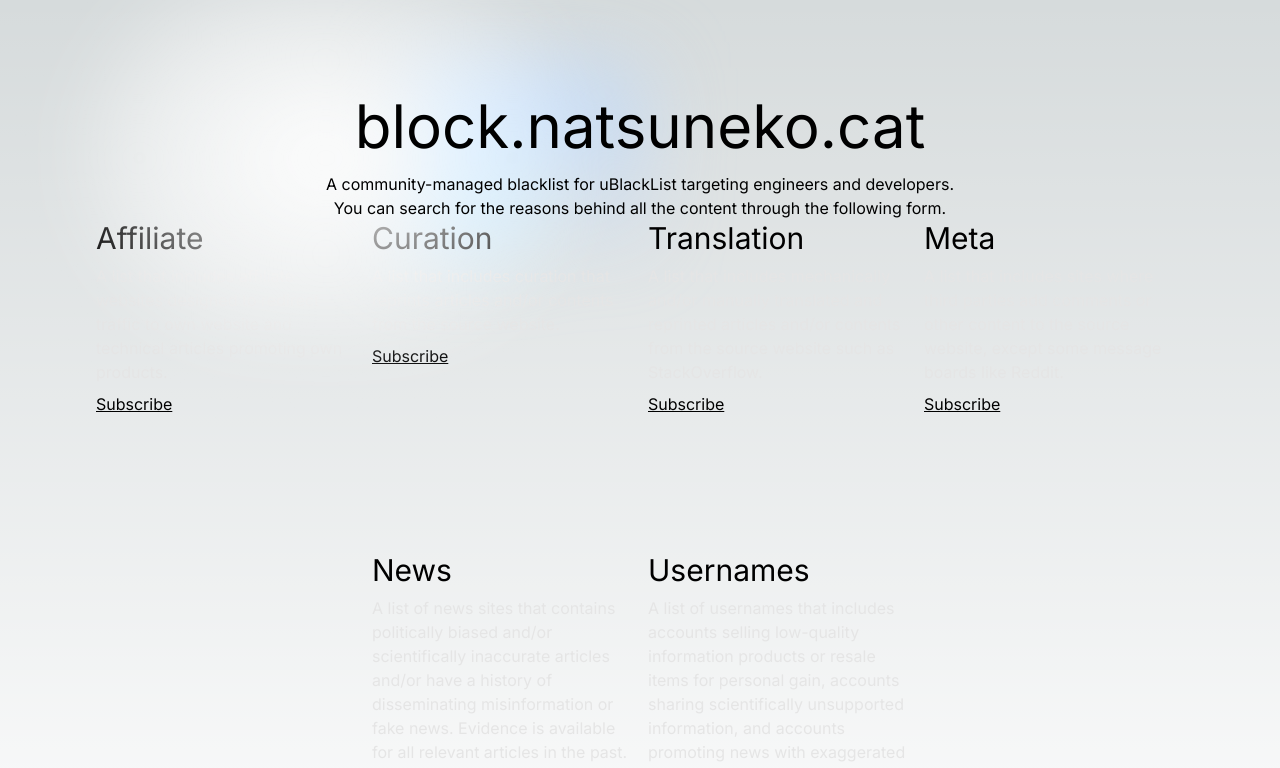
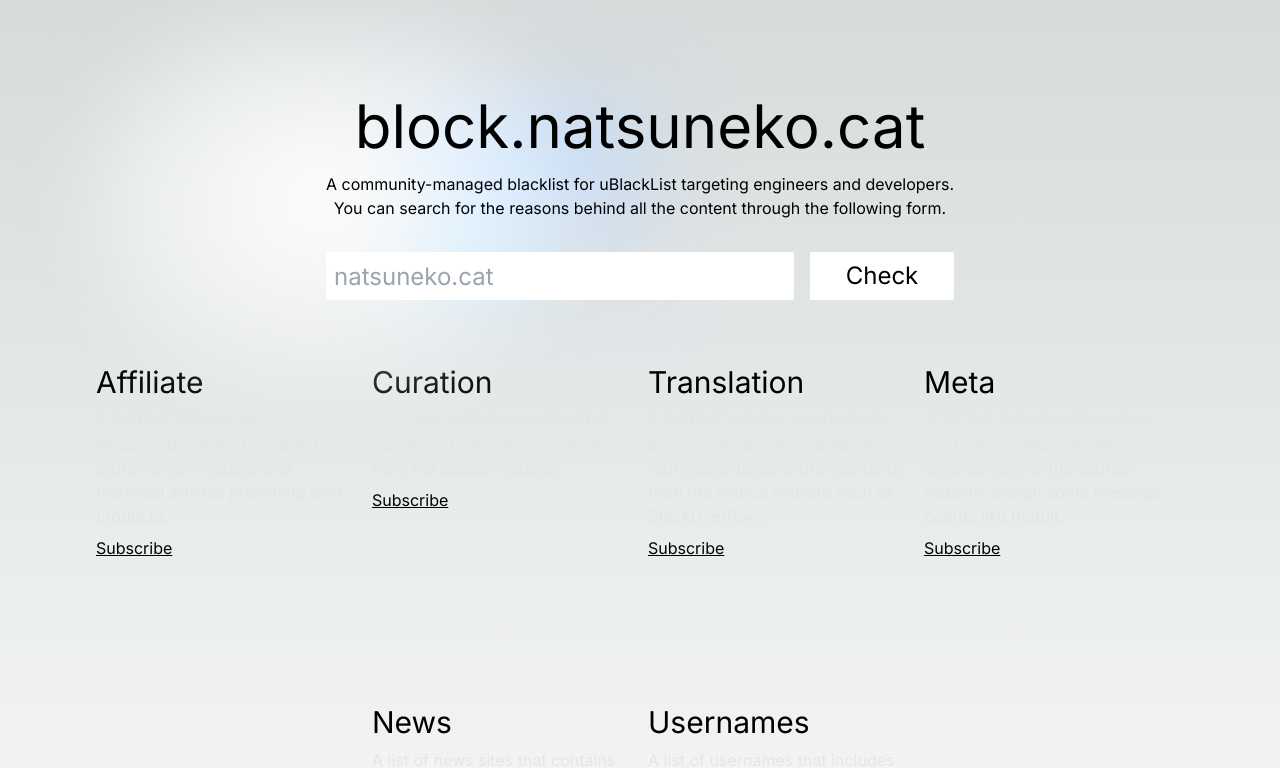
Before and after one commit to mika-f/block.natsuneko.cat, a Next.js app: page / in a window 1280 px wide. Shown: the top 768 px of the page. Built offline with nearby package versions, Linux system fonts and the light colour scheme.

Commit message:
feat: add reason checker

```diff
--- /dev/null
+++ b/src/pages/api/check.ts
@@ -0,0 +1,48 @@
+// Next.js API route support: https://nextjs.org/docs/api-routes/introduction
+import fs from "fs";
+import path from "path";
+
+import type { NextApiRequest, NextApiResponse } from "next";
+import type { Schema } from "../../../schema/schema";
+
+const json = path.join(process.cwd(), "src", "data", "contents.json");
+
+const { blockings: items } = JSON.parse(
+  fs.readFileSync(json, "utf-8")
+) as Schema;
+
+type Data = {
+  domain: string;
+  category: string;
+  reasons: string[];
+};
+
+export default function handler(
+  req: NextApiRequest,
+  res: NextApiResponse<Data>
+) {
+  const { domain } = req.query;
+  if (!domain || Array.isArray(domain)) {
+    res.status(404).json({
+      domain: "unknown",
+      category: "unknown",
+      reasons: [],
+    });
+    return;
+  }
+
+  const item = items[domain];
+  if (!item) {
+    res.status(404).json({
+      domain: "unknown",
+      category: "unknown",
+      reasons: [],
+    });
+  }
+
+  res.status(200).json({
+    domain,
+    category: item.category,
+    reasons: item.reasons,
+  });
+}
--- a/src/pages/index.tsx
+++ b/src/pages/index.tsx
@@ -1,4 +1,5 @@
-import Image from "next/image";
+import React from "react";
+
 import { Inter } from "next/font/google";
 
 const inter = Inter({ subsets: ["latin"] });
@@ -49,6 +50,32 @@
 ];
 
 export default function Home() {
+  const [domain, setDomain] = React.useState<string>("");
+  const [isLoading, setIsLoading] = React.useState<boolean>(false);
+  const [item, setItem] = React.useState<{
+    domain: string;
+    category: string;
+    reasons: string[];
+  } | null>(null);
+
+  const onChangeDomain = (e: React.ChangeEvent<HTMLInputElement>) => {
+    setDomain(e.target.value);
+
+    if (item && item.domain !== e.target.value) {
+      setItem(null);
+    }
+  };
+
+  const onCheckDomain = async (e: React.MouseEvent<HTMLButtonElement>) => {
+    setIsLoading(true);
+
+    const res = await fetch(`/api/check?domain=${domain}`);
+    const data = await res.json();
+    setItem(data);
+
+    setIsLoading(false);
+  };
+
   return (
     <main
       className={`flex min-h-screen flex-col items-center justify-between p-24 ${inter.className}`}
@@ -70,15 +97,62 @@
             You can search for the reasons behind all the content through the
             following form.
           </p>
+          <form className="mt-8 flex place-items-center">
+            <input
+              type="text"
+              className="flex-grow h-12 text-black text-2xl px-2 rounded-sm appearance-none outline-none"
+              name="domain"
+              placeholder="natsuneko.cat"
+              defaultValue={domain}
+              onChange={onChangeDomain}
+              disabled={isLoading}
+            />
+            <button
+              type="submit"
+              className="h-12 w-36 ml-4 bg-white text-black rounded-sm text-2xl disabled:opacity-50"
+              onClick={onCheckDomain}
+              disabled={isLoading}
+            >
+              Check
+            </button>
+          </form>
+          {item && (
+            <div className="mt-4 w-full text-left max-w-[628px]">
+              {domain} is{" "}
+              {item.category !== "unknown" ? (
+                <span className="text-red-400">listed</span>
+              ) : (
+                <span className="text-green-500">unlisted</span>
+              )}
+              .{item.category !== "unknown" && <p>Category: {item.category}</p>}
+              {item.reasons.length > 0 && (
+                <div className="w-full overflow-hidden">
+                  Reasons:
+                  <ol className="list-inside pl-4 list-decimal mt-1">
+                    {item.reasons.map((w) => {
+                      return (
+                        <li
+                          className="text-ellipsis whitespace-nowrap overflow-hidden"
+                          key={w}
+                        >
+                          {w}
+                        </li>
+                      );
+                    })}
+                  </ol>
+                </div>
+              )}
+            </div>
+          )}
         </div>
       </div>
 
-      <div className="mb-32 grid text-center gap-y-4 lg:mb-0  lg:grid-cols-[repeat(8,1fr)] lg:grid-rows-2 lg:gap-x-4 lg:text-left">
+      <div className="mb-32 mt-16 grid text-center gap-y-6 lg:mb-0 xl:grid-cols-[repeat(8,1fr)] xl:grid-rows-2 xl:gap-x-4 xl:text-left">
         {categories.map((w) => {
           return (
             <div
               key={w.link}
-              className="col-span-2 [&:nth-child(5)]:col-[3_/_span_2]"
+              className="col-span-2 xl:[&:nth-child(5)]:col-[3_/_span_2]"
             >
               <h3 className="text-3xl mb-2">{w.name}</h3>
               <p className="text-neutral-200 my-2">{w.description}</p>
```
